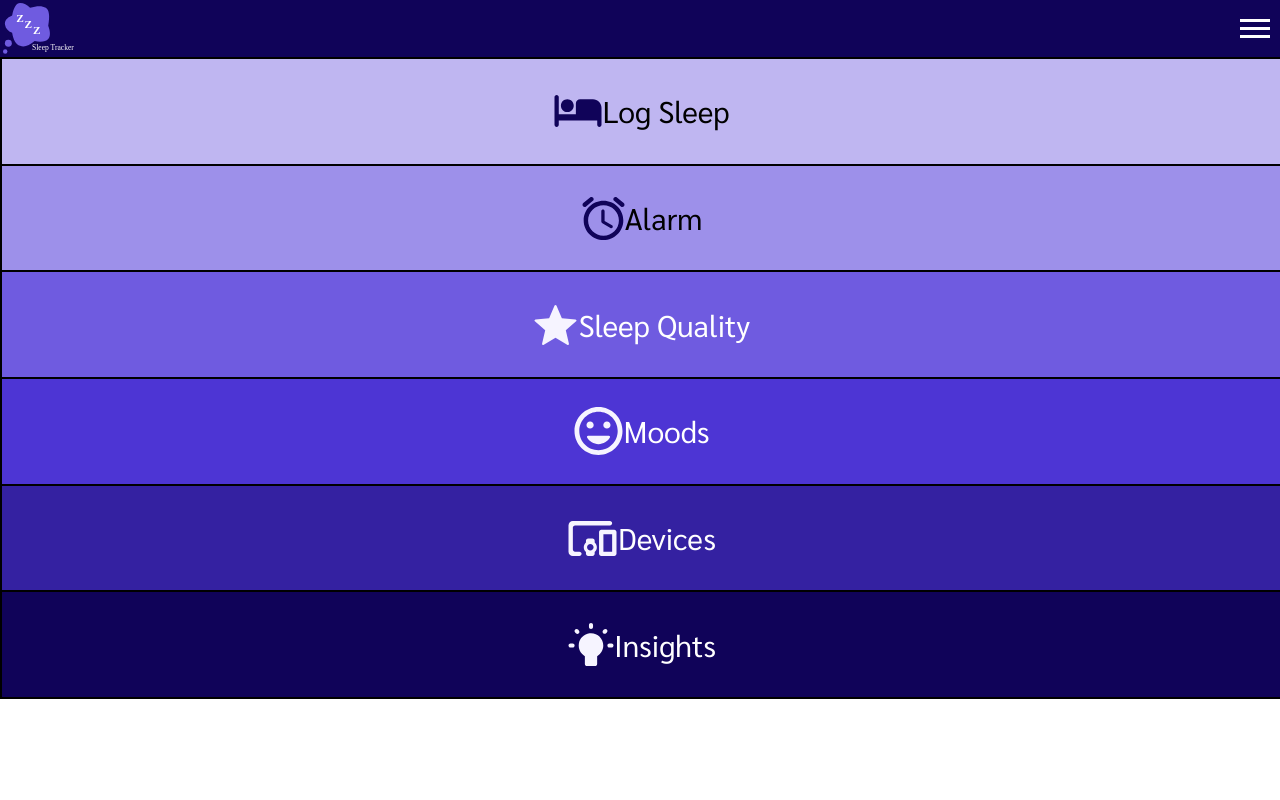
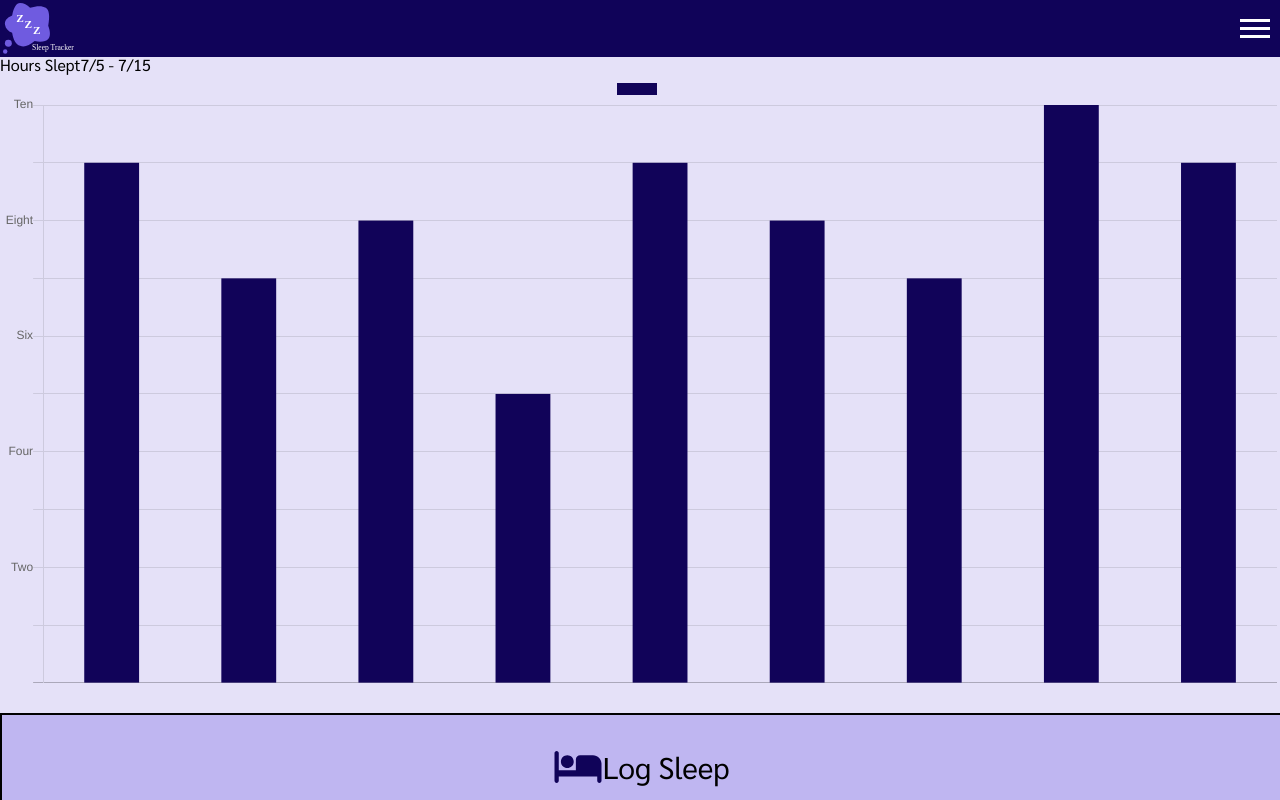
Before and after one commit to build-week-sleep-tracker/FE, a React (Create React App) app: page / in a window 1280 px wide. Shown: the top 800 px of the page. Built offline with nearby package versions, Linux system fonts and the light colour scheme.

Commit message:
Home Page rendering

```diff
--- a/src/Views/MainView/MainViews.js
+++ b/src/Views/MainView/MainViews.js
@@ -1,6 +1,7 @@
 import React from 'react'
 import TopNav from '../../Components/Topnav';
 import Titles from '../../Components/Buttons/Titles'
+import GraphCanvas from '../../Components/Graph';
 
 
 // Holds all the components for the Home/Main page
@@ -9,7 +10,7 @@ export default function MainViews() {
     return (
         <div>
             <TopNav />
-            {/* <DashBoards /> */}
+            <GraphCanvas />
             <Titles />
         </div>
     )
```
Also changed, not shown: 1 other file (tests, documents, lock files or other folders).
